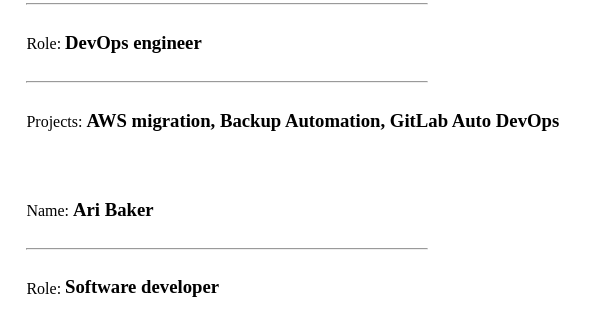
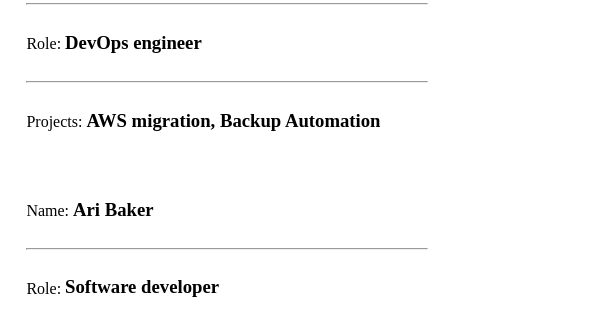
Before and after one commit to sandeeptanjore/techwithNana-gitlab-backup, a website: page app/index.html in a window 1280 px wide. Shown: the part 151-471 px from the top of the page, 266-856 px from the left. Drawn offline with Linux system fonts and the light colour scheme.

Commit message:
revert changes to index.html

```diff
--- a/app/index.html
+++ b/app/index.html
@@ -35,7 +35,7 @@
             <hr />
             <span>Role: </span><h3>DevOps engineer</h3>
             <hr />
-            <span>Projects: </span><h3>AWS migration, Backup Automation, GitLab Auto DevOps</h3>
+            <span>Projects: </span><h3>AWS migration, Backup Automation</h3>
         </div>
 
         <div class="member">
```
Also changed, not shown: .gitlab-ci.yml.
